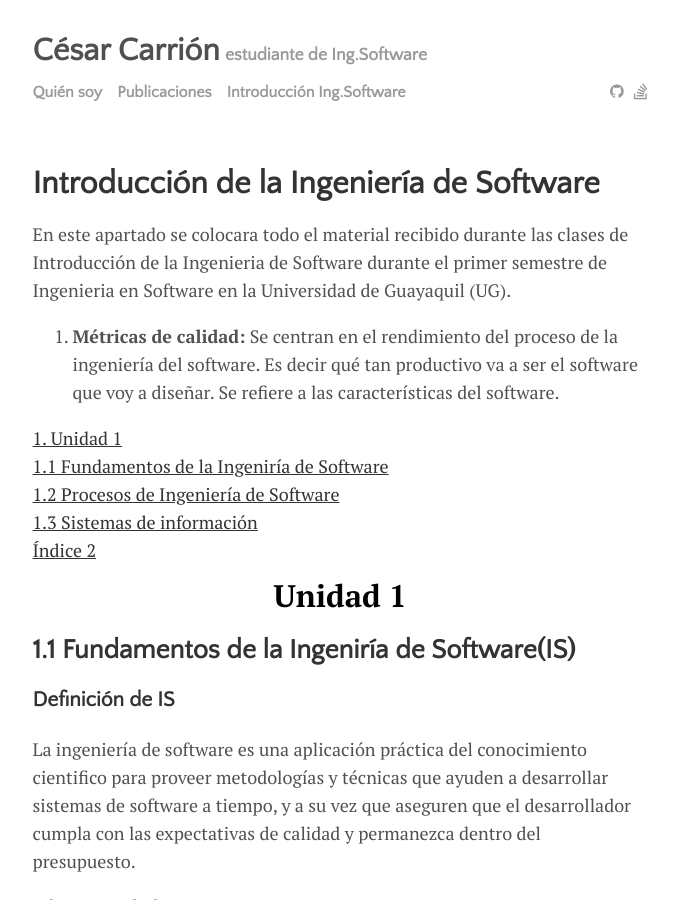
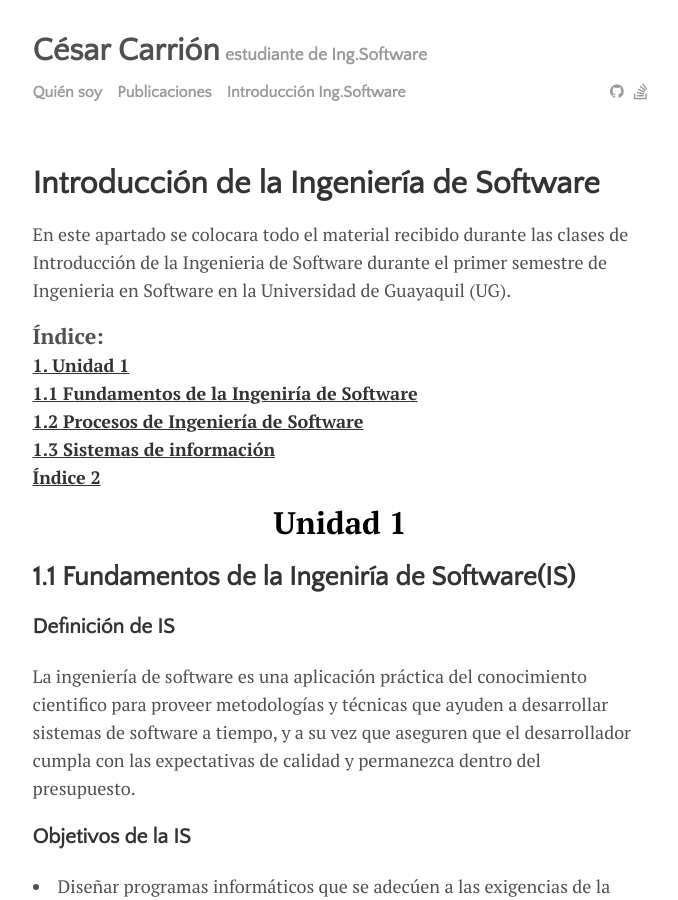
Before and after one commit to CesarFCL/CesarCarrion, a Jekyll site: the page built from menu/IntSof.md, in a window 1280 px wide and 900 px high. Shown: the whole window, without its empty margins (300-978 px from the left). Built offline with Jekyll 4.4.1, drawn with Linux system fonts in a browser that asks for light colours.

Commit message:
Modificación 2.5.9
Modificación 2.5.9

```diff
--- a/menu/IntSof.md
+++ b/menu/IntSof.md
@@ -5,16 +5,16 @@ title: Introducción de la Ingeniería de Software
 
 En este apartado se colocara todo el material recibido durante las clases de Introducción de la Ingenieria de Software durante el primer semestre de Ingenieria en Software en la Universidad de Guayaquil (UG).
 
-
-<ol><li value="1"><strong>Métricas de calidad:</strong> Se centran en el rendimiento del proceso de la ingeniería del software. Es decir qué tan productivo va a ser el software que voy a diseñar. Se refiere a las características del software.</li> </ol>
-<a href="#indice1">1. Unidad 1</a> <br>
-<a href="#subindice1">1.1 Fundamentos de la Ingeniría de Software</a> <br>
-<a href="#subindice2">1.2 Procesos de Ingeniería de Software</a> <br>
-<a href="#subindice3">1.3 Sistemas de información</a> <br>
-<a href="#indice2">Índice 2</a>
+<strong><big>Índice:</big> </strong> <br>
+<strong><a href="#indice1">1. Unidad 1</a> </strong> <br>
+<strong><a href="#subindice1">1.1 Fundamentos de la Ingeniría de Software</a> </strong> <br>
+<strong><a href="#subindice2">1.2 Procesos de Ingeniería de Software</a> </strong> <br>
+<strong><a href="#subindice3">1.3 Sistemas de información</a> </strong> <br>
+<strong><a href="#indice2">Índice 2</a> </strong>
 <a name="indice1"></a>
 <center><font color="black"><strong><big><big><big>Unidad 1 </big> </big> </big> </strong> </font> </center>
 <a name="subindice1"></a>
+
 ## 1.1 Fundamentos de la Ingeniría de Software(IS)
 
 ### Definición de IS
```
Also changed, not shown: _posts/2019-12-02-welcome-to-lagrange.md (+1 -1 lines).
